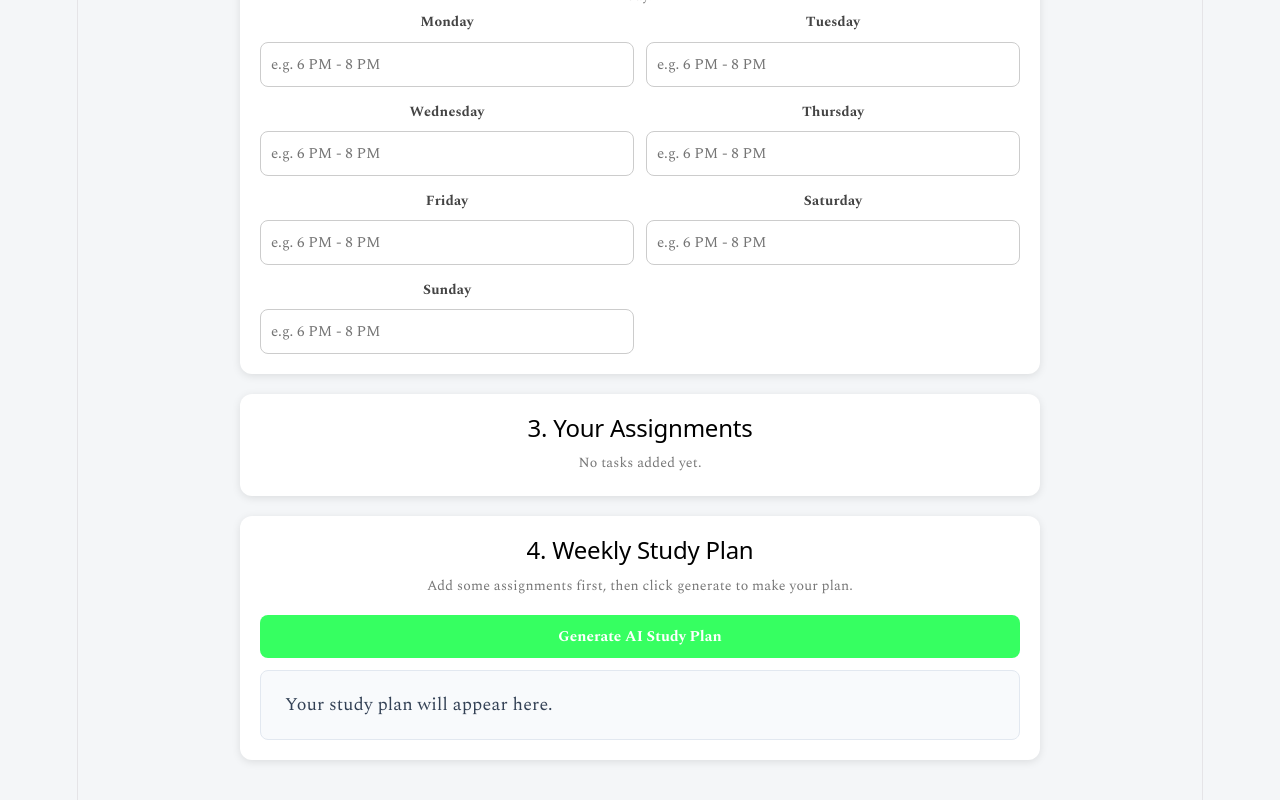
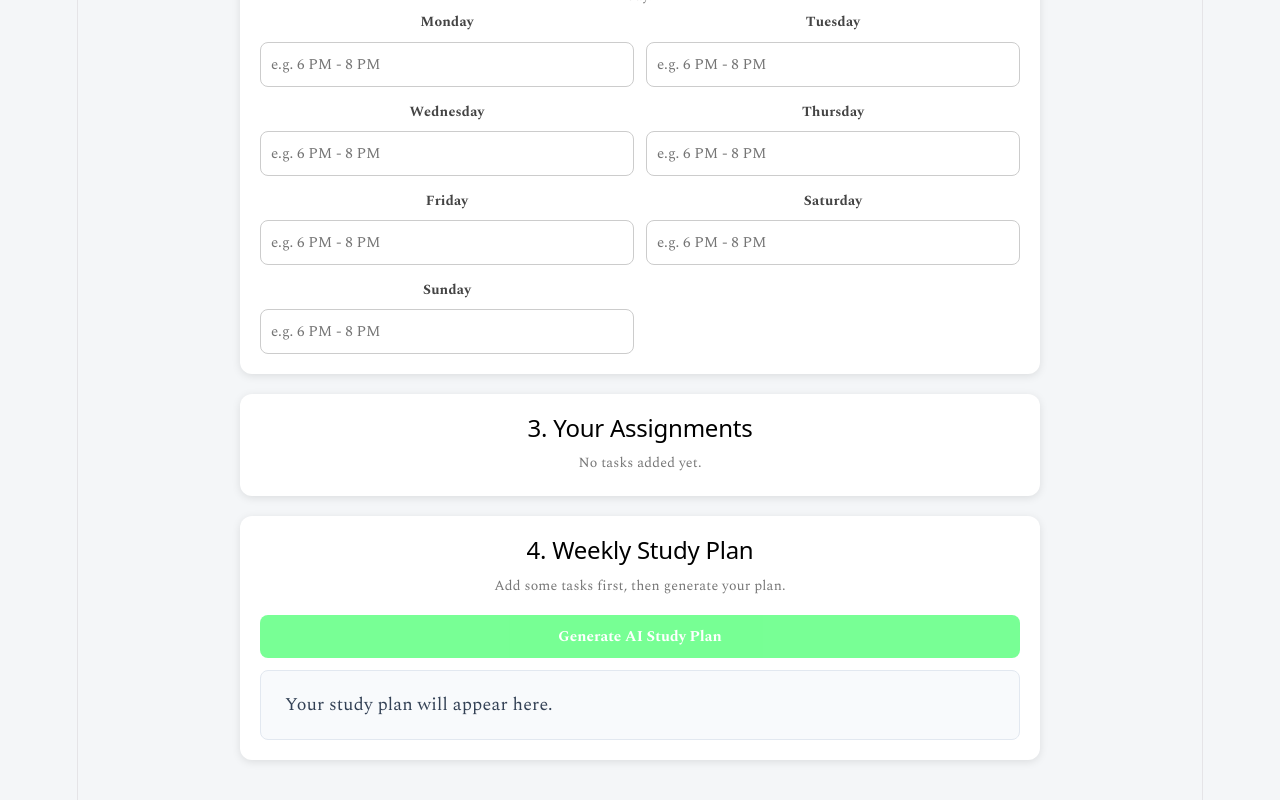
Before and after one commit to ModwareX/-Homework-Helper-Hub-Lite-AI-Study-Planner, a React (Vite) app: page / in a window 1280 px wide. Shown: the part 734-1534 px from the top of the page. Built offline with nearby package versions, Linux system fonts and the light colour scheme.

Commit message:
AI SMART BUTTON

```diff
--- a/src/App.jsx
+++ b/src/App.jsx
@@ -12,7 +12,30 @@ const DAYS = [
   "Sunday",
 ];
 
+// localStorage keys for study plan persistence
+const STUDY_PLAN_STORAGE_KEY = "studyPlan";
+const STUDY_PLAN_TASKS_KEY = "studyPlanTasksFingerprint";
+
+// Helper function to create a fingerprint of pending tasks
+function getPendingTasksFingerprint(tasks) {
+  const pendingTasks = tasks
+    .filter((task) => task.status !== "Complete")
+    .map((task) => ({
+      id: task.id,
+      course: task.course,
+      title: task.title,
+      type: task.type,
+      dueDate: task.dueDate,
+      difficulty: task.difficulty,
+      estimatedHours: task.estimatedHours,
+      status: task.status,
+    }));
+
+  return JSON.stringify(pendingTasks);
+}
+
 function App() {
+
   const [tasks, setTasks] = useState(() => {
     const savedTasks = localStorage.getItem("tasks");
 
@@ -93,14 +116,31 @@ function App() {
     setEstimatedHours("");
   }
 
-  const [studyPlan, setStudyPlan] = useState("");
+  // Study plan state now loads from localStorage
+  const [studyPlan, setStudyPlan] = useState(() => {
+    return localStorage.getItem(STUDY_PLAN_STORAGE_KEY) || "";
+  });
   const [loading, setLoading] = useState(false);
+
+  // Calculate task fingerprint and check if saved plan matches
+  const pendingTasksFingerprint = getPendingTasksFingerprint(tasks);
+  const savedStudyPlanFingerprint =
+    localStorage.getItem(STUDY_PLAN_TASKS_KEY) || "";
+  const hasSavedPlanForCurrentTasks =
+    Boolean(studyPlan) && savedStudyPlanFingerprint === pendingTasksFingerprint;
 
   async function generateStudyPlan() {
     const pendingTasks = tasks.filter((task) => task.status !== "Complete");
 
     if (pendingTasks.length === 0) {
       setStudyPlan("No pending tasks to plan.");
+      localStorage.removeItem(STUDY_PLAN_STORAGE_KEY);
+      localStorage.removeItem(STUDY_PLAN_TASKS_KEY);
+      return;
+    }
+
+    // Skip generation if we already have a plan for current tasks
+    if (hasSavedPlanForCurrentTasks) {
       return;
     }
 
@@ -117,8 +157,12 @@ function App() {
       });
 
       const data = await response.json();
+      const nextStudyPlan = data.plan || "Could not generate a study plan.";
 
-      setStudyPlan(data.plan || "Could not generate a study plan.");
+      // Save plan and task fingerprint to localStorage
+      setStudyPlan(nextStudyPlan);
+      localStorage.setItem(STUDY_PLAN_STORAGE_KEY, nextStudyPlan);
+      localStorage.setItem(STUDY_PLAN_TASKS_KEY, pendingTasksFingerprint);
     } catch (err) {
       console.error(err);
       setStudyPlan("Something went wrong. Please try again.");
@@ -148,6 +192,8 @@ function App() {
   }
 
   const pendingCount = tasks.filter((task) => task.status !== "Complete").length;
+  const canGenerateStudyPlan =
+    pendingCount > 0 && !loading && !hasSavedPlanForCurrentTasks;
 
   return (
     <div className="app">
@@ -318,17 +364,23 @@ function App() {
         <h2>4. Weekly Study Plan</h2>
 
         <p className="hint">
-          {pendingCount > 0
+          {hasSavedPlanForCurrentTasks
+            ? "This study plan is saved locally. Change your tasks to generate a new one."
+            : pendingCount > 0
             ? `${pendingCount} task(s) to plan. Click below to create your weekly schedule.`
-            : "Add some assignments first, then click generate to make your plan."}
+            : "Add some tasks first, then generate your plan."}
         </p>
 
         <button
           className="primary"
           onClick={generateStudyPlan}
-          disabled={loading}
+          disabled={!canGenerateStudyPlan}
         >
-          {loading ? "Generating..." : "Generate AI Study Plan"}
+          {loading
+            ? "Generating..."
+            : hasSavedPlanForCurrentTasks
+            ? "Study Plan Saved"
+            : "Generate AI Study Plan"}
         </button>
 
         <div className="study-plan">
```
